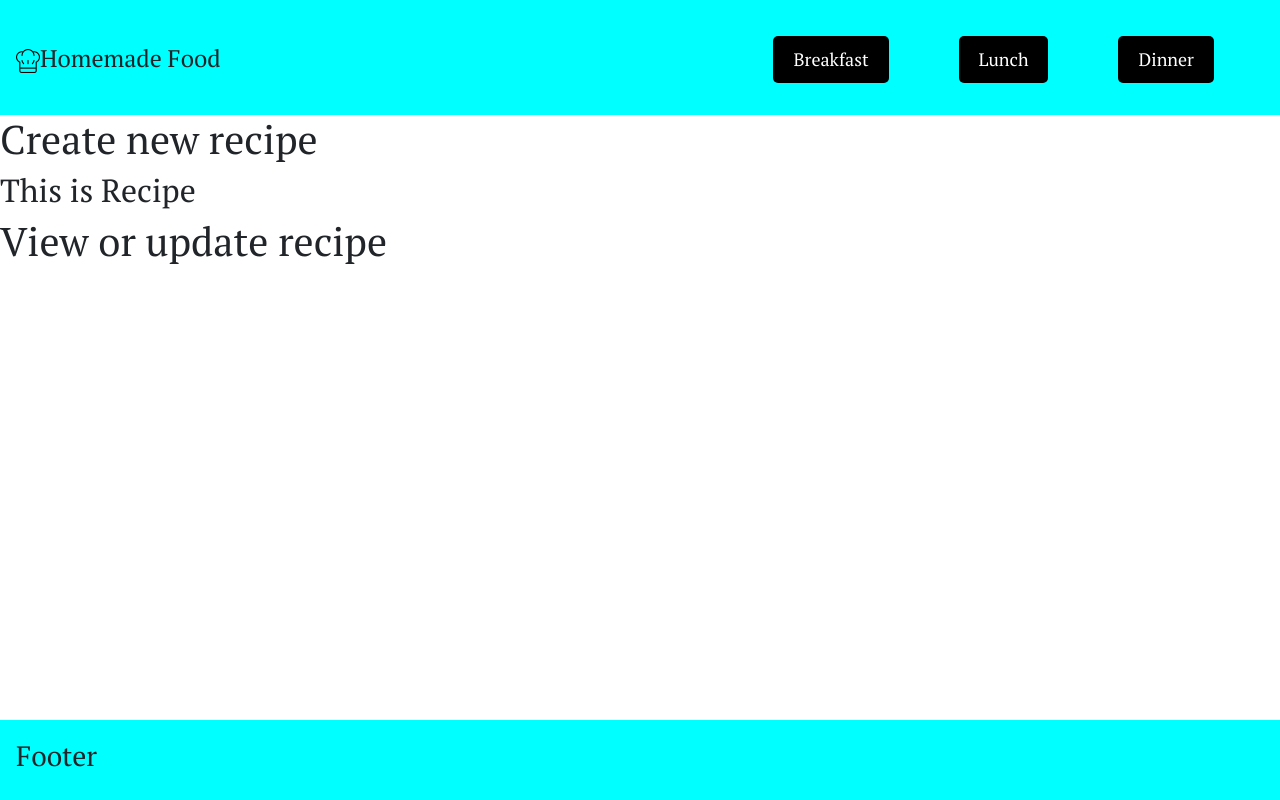
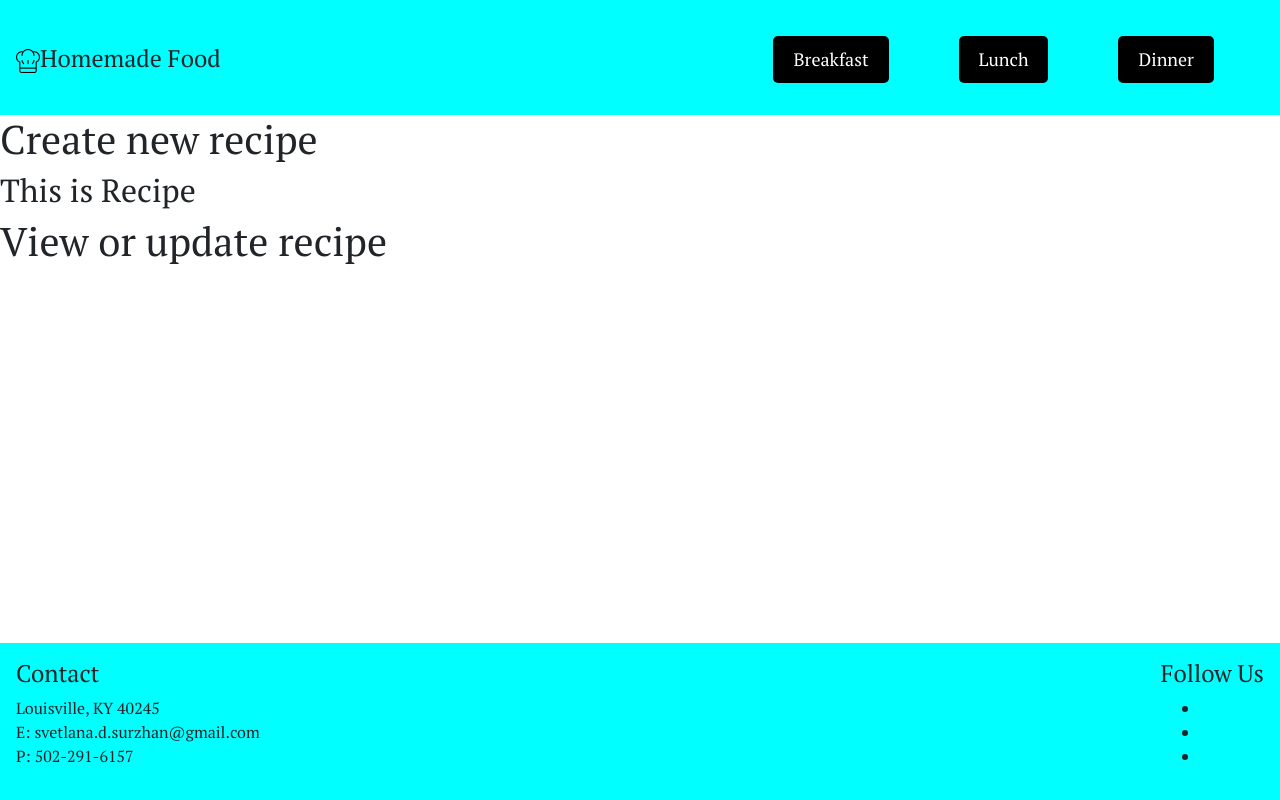
Before and after one commit to SvetlanaSurzhan/recipes-site, a React (Create React App) app in the folder ClientApp/: page / in a window 1280 px wide. Built offline with nearby package versions, Linux system fonts and the light colour scheme.

Commit message:
created contact and social links

```diff
--- a/ClientApp/src/components/footer/Footer.css
+++ b/ClientApp/src/components/footer/Footer.css
@@ -1,12 +1,15 @@
-.nav-footer{
+*{
+	box-sizing: border-box;
+	margin: 0;
+	font-family: 'PT Serif', serif;
+}
+
+.footer-container{
     display: flex;
+    flex-direction: row;
+    justify-content: space-between;
     align-items: center;
     padding: 1em;
-	margin: 0;
-    font-family: 'PT Serif', serif;
     background-color: aqua;
-    position: relative;
-    clear: both;
-    height: 5em;
-    margin-top: - 5em;
+    max-height: 20vh;
 }
--- a/ClientApp/src/components/footer/Footer.js
+++ b/ClientApp/src/components/footer/Footer.js
@@ -1,12 +1,31 @@
 import React, { Component } from 'react';
 import './Footer.css';
+import instagram from './instagram.png';
+import facebook from './facebook.png';
+import linkedin from './linkedin.png';
 
 class Footer extends React.Component {
     render() {
         return (
             <div>
-                <footer className="nav-footer">
-                    <h3>Footer</h3>
+                <footer className="footer-container">
+                    <div className="contact-item">
+                        <h4>Contact</h4>
+                        <address>
+                            Louisville, KY 40245<br />
+                            E: svetlana.d.surzhan@gmail.com<br />
+                            P: 502-291-6157
+                        </address>
+                    </div>
+                    <div className="social-links-item">
+                        <h4>Follow Us</h4>
+                        <ul>
+                            <li><image src={instagram} className="instagram-icon" /></li>
+                            <li><image src={facebook} className="facebook-icon" /></li>
+                            <li><image src={linkedin} className="linkedin-icon" /></li>
+                        </ul>
+                    </div>
+
                 </footer>
             </div>
         );
```
